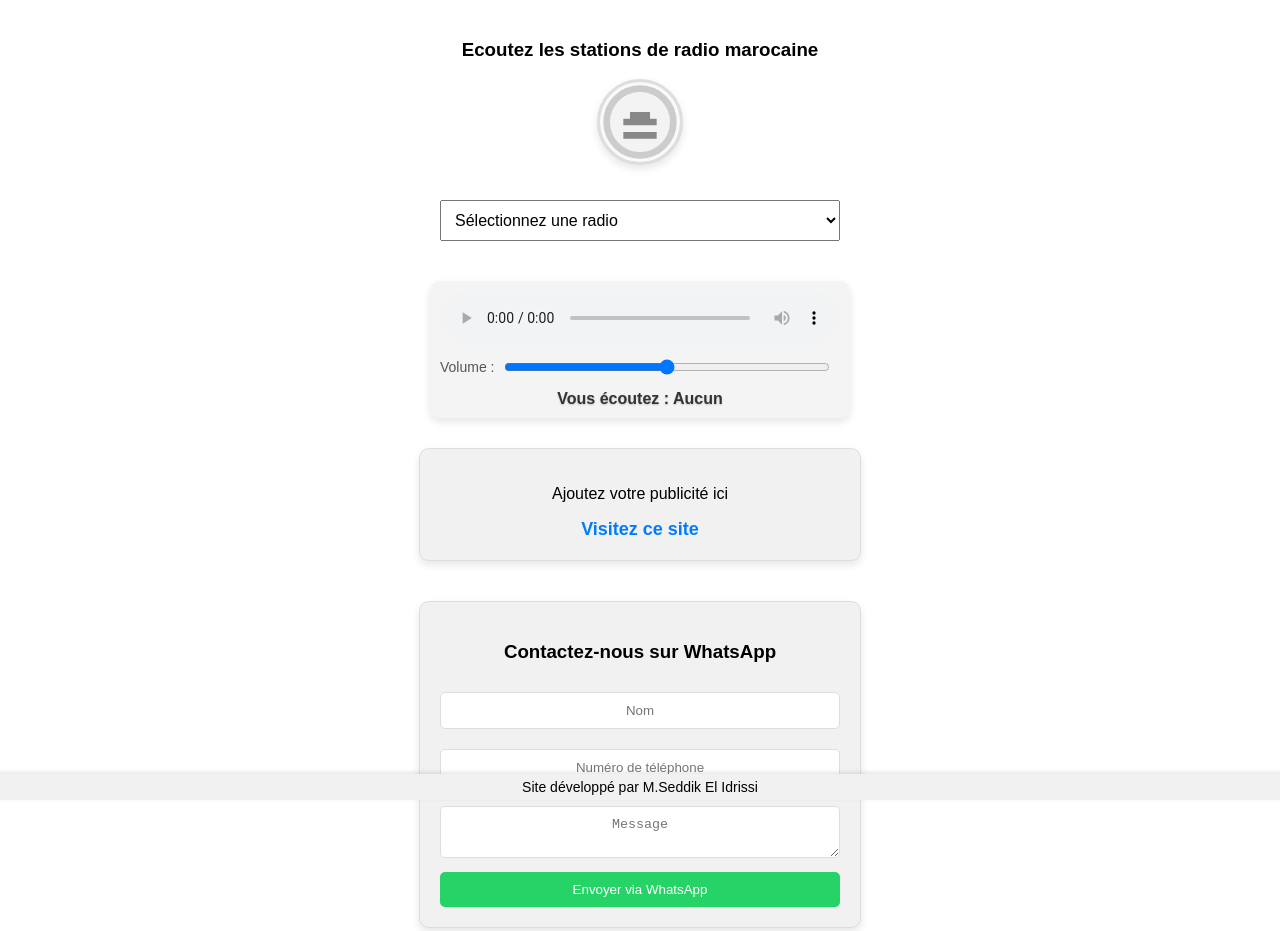
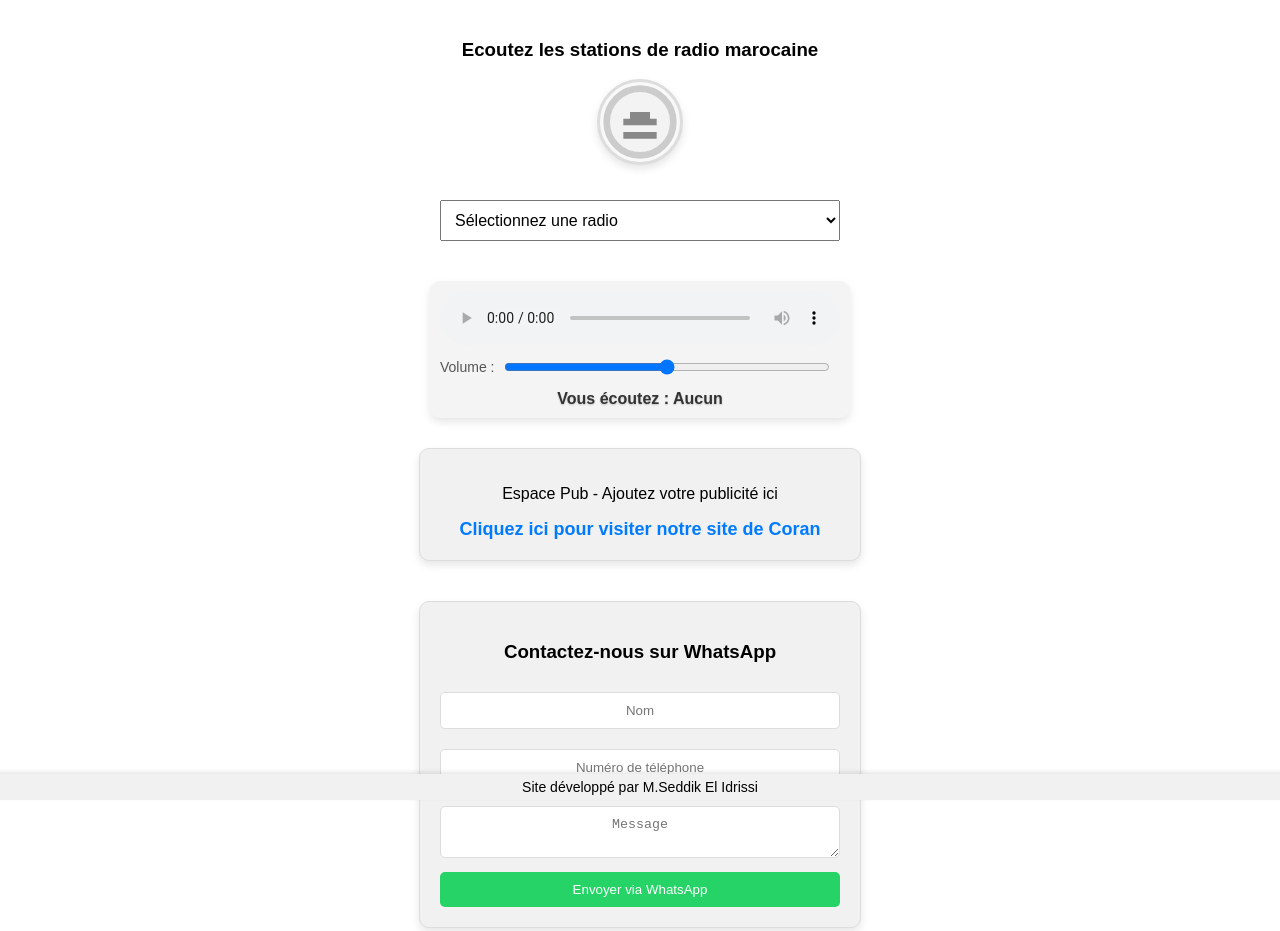
Before and after one commit to idrissiseddik/radios, a plain HTML site: page index.html in a window 1280 px wide. Shown: the top 931 px of the page. Drawn offline with Linux system fonts and the light colour scheme.

Commit message:
Update index.html

```diff
--- a/index.html
+++ b/index.html
@@ -205,8 +205,8 @@
 
     <!-- Espace Publicité -->
     <div id="advertisement">
-        <p>Ajoutez votre publicité ici</p>
-        <a href="http://idrissiseddik.github.io/quran" target="_blank">Visitez ce site</a>
+        <p>Espace Pub - Ajoutez votre publicité ici</p>
+        <a href="http://idrissiseddik.github.io/quran" target="_blank">Cliquez ici pour visiter notre site de Coran</a>
     </div>
 
     <!-- Formulaire WhatsApp -->
```
